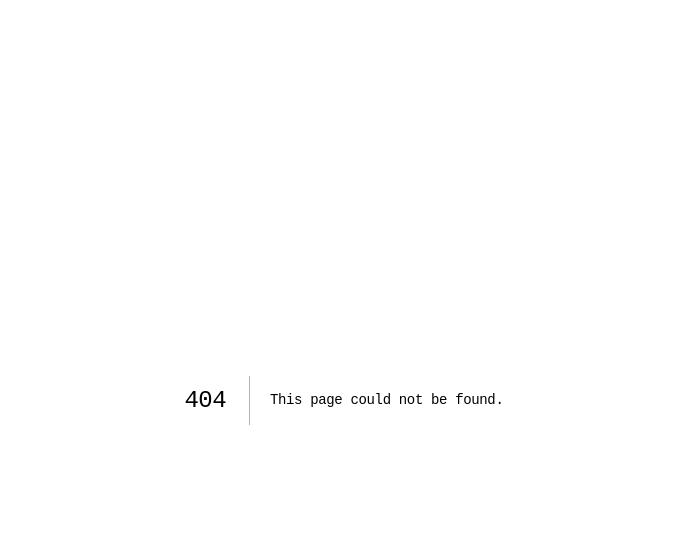
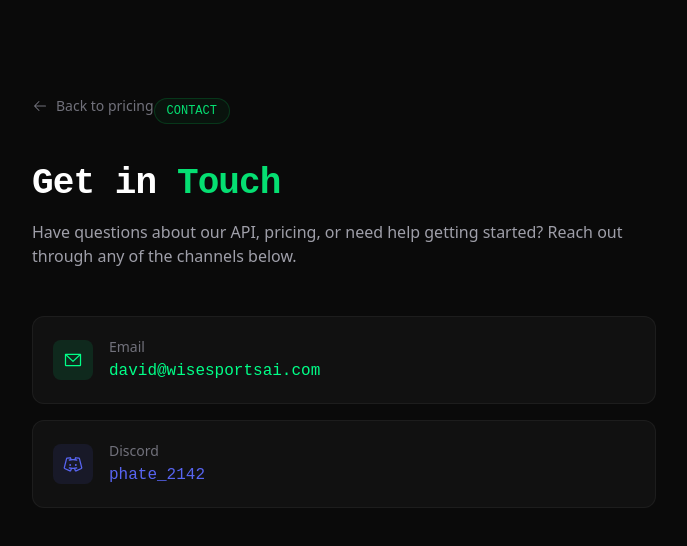
Before and after one commit to Davidgsilva/owls-insight-frontend, a Next.js app: page /contact in a window 1280 px wide. Before the commit this address had no page. Shown: the top 546 px of the page, without its empty margins (296-983 px from the left). Built offline with nearby package versions, Linux system fonts and the light colour scheme; a web font is replaced by a local one.

Commit message:
feat: Add /contact page and link from Pricing section
Replace inline email/Discord text in Pricing with a "Contact us" link
to a dedicated /contact page displaying email and Discord info.

```diff
--- /dev/null
+++ b/src/app/contact/page.tsx
@@ -0,0 +1,62 @@
+import Link from "next/link";
+import { EnvelopeSimple, DiscordLogo, ArrowLeft } from "@phosphor-icons/react/dist/ssr";
+
+export const metadata = {
+  title: "Contact — Owls Insight",
+  description: "Get in touch with the Owls Insight team.",
+};
+
+export default function ContactPage() {
+  return (
+    <div className="min-h-screen bg-[#0a0a0a] text-white">
+      <div className="max-w-2xl mx-auto px-6 py-24">
+        <Link
+          href="/#pricing"
+          className="inline-flex items-center gap-2 text-sm text-zinc-500 hover:text-zinc-300 transition-colors mb-12"
+        >
+          <ArrowLeft size={16} />
+          Back to pricing
+        </Link>
+
+        <div className="inline-flex items-center gap-2 px-3 py-1 rounded-full border border-green-500/20 bg-green-500/5 mb-6">
+          <span className="text-xs font-mono text-green-400">CONTACT</span>
+        </div>
+
+        <h1 className="text-4xl font-mono font-bold mb-4">
+          Get in <span className="text-green-400">Touch</span>
+        </h1>
+        <p className="text-zinc-400 mb-12">
+          Have questions about our API, pricing, or need help getting started?
+          Reach out through any of the channels below.
+        </p>
+
+        <div className="space-y-4">
+          <a
+            href="mailto:david@wisesportsai.com"
+            className="flex items-center gap-4 p-5 rounded-xl border border-white/5 bg-[#111111] hover:border-[#00FF88]/30 transition-all group"
+          >
+            <div className="flex items-center justify-center w-10 h-10 rounded-lg bg-[#00FF88]/10">
+              <EnvelopeSimple size={20} className="text-[#00FF88]" />
+            </div>
+            <div>
+              <p className="text-sm text-zinc-500 mb-0.5">Email</p>
+              <p className="font-mono text-[#00FF88] group-hover:text-[#00d4aa] transition-colors">
+                david@wisesportsai.com
+              </p>
+            </div>
+          </a>
+
+          <div className="flex items-center gap-4 p-5 rounded-xl border border-white/5 bg-[#111111]">
+            <div className="flex items-center justify-center w-10 h-10 rounded-lg bg-[#5865F2]/10">
+              <DiscordLogo size={20} className="text-[#5865F2]" />
+            </div>
+            <div>
+              <p className="text-sm text-zinc-500 mb-0.5">Discord</p>
+              <p className="font-mono text-[#5865F2]">phate_2142</p>
+            </div>
+          </div>
+        </div>
+      </div>
+    </div>
+  );
+}
--- a/src/components/landing/Pricing.tsx
+++ b/src/components/landing/Pricing.tsx
@@ -141,12 +141,12 @@ export function Pricing() {
         <div className="mt-16 text-center">
           <p className="text-neutral-500">
             Have questions?{" "}
-            <a
-              href="mailto:david@wisesportsai.com"
+            <Link
+              href="/contact"
               className="text-[#00FF88] hover:text-[#00d4aa] transition-colors"
             >
               Contact us
-            </a>
+            </Link>
           </p>
         </div>
       </div>
```
